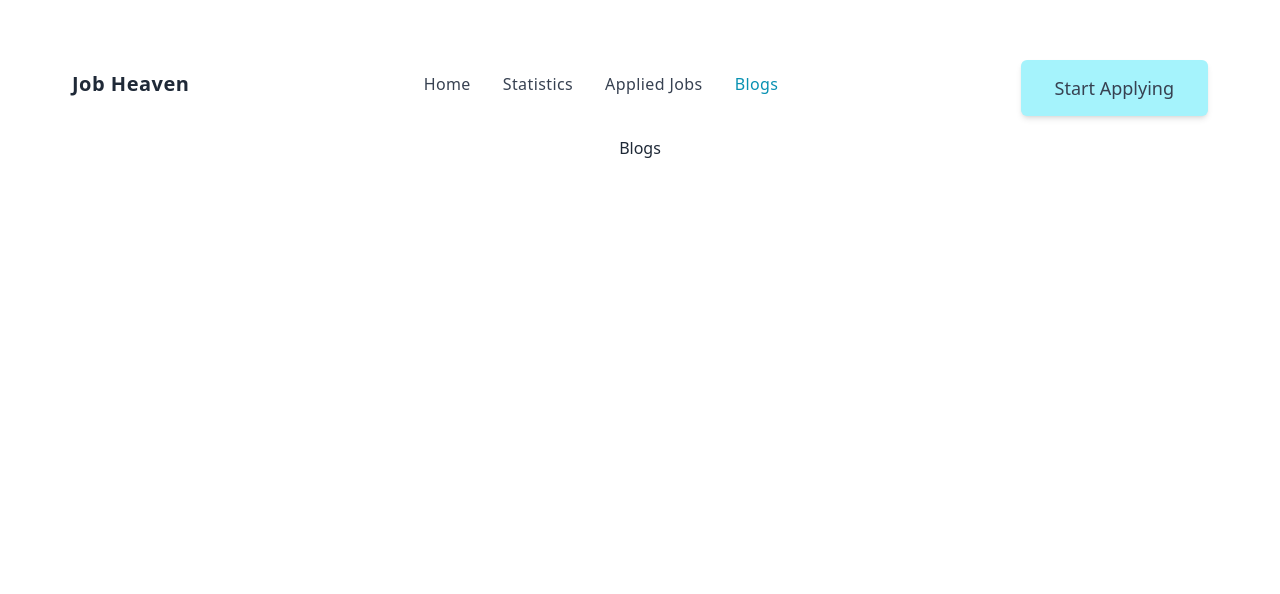
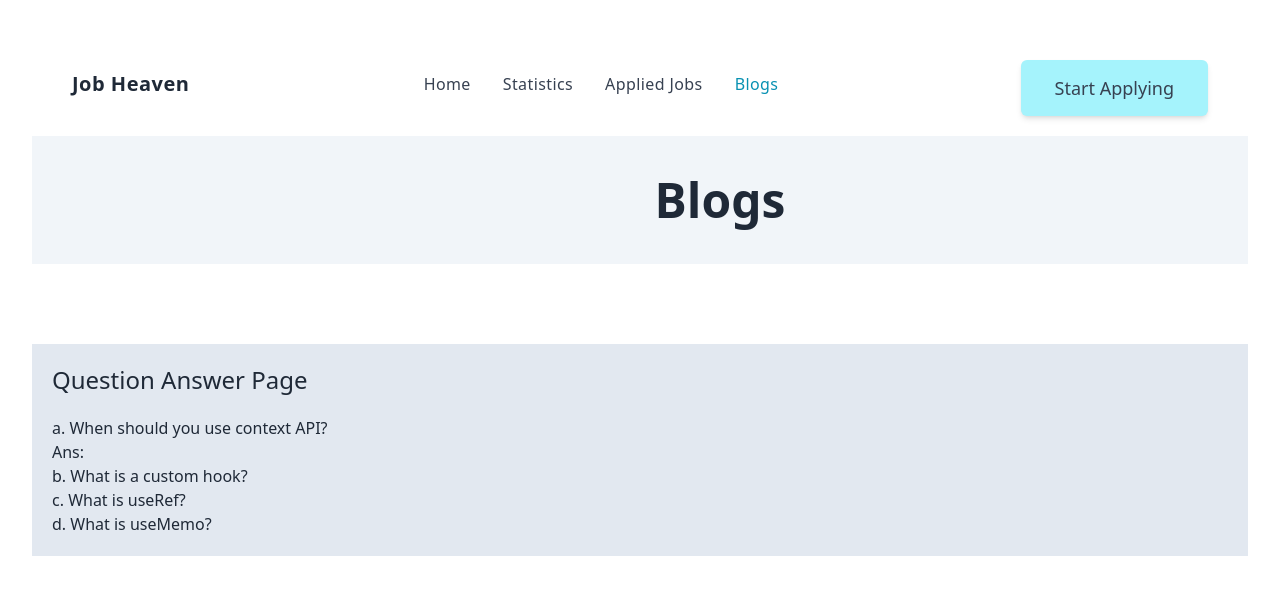
Before and after one commit to Sahrial-alam34/assignment9-job-heaven-react-router-tailwind, a React (Vite) app: page /blogs in a window 1280 px wide. Shown: the top 594 px of the page. Built offline with nearby package versions, Linux system fonts and the light colour scheme.

Commit message:
reload issue solve and blog page added

```diff
--- a/src/components/Blogs/Blogs.jsx
+++ b/src/components/Blogs/Blogs.jsx
@@ -3,7 +3,19 @@ import React from 'react';
 const Blogs = () => {
     return (
         <div>
-            <h2>Blogs</h2>
+            <div className='bg-slate-100 h-32 pl-40 items-center justify-center mb-20'>
+                <h2 className='text-5xl font-bold mt-25 text-center pt-10 '>
+                    Blogs
+                </h2>
+            </div>
+            <div className='bg-slate-200 mt-4 text-left p-5'>
+                <h2 className='text-2xl mb-5'>Question Answer Page</h2>
+                <p>a. When should you use context API?</p>
+                <p>Ans: </p>
+                <p>b. What is a custom hook?</p>
+                <p>c. What is useRef?</p>
+                <p>d. What is useMemo?</p>
+            </div>
         </div>
     );
 };
--- a/src/components/CartItem/CartItem.jsx
+++ b/src/components/CartItem/CartItem.jsx
@@ -1,4 +1,5 @@
 import React from 'react';
+import { Link } from 'react-router-dom';
 
 const CartItem = ({ jobInfo }) => {
     console.log(jobInfo);
@@ -8,18 +9,16 @@ const CartItem = ({ jobInfo }) => {
 
         <li className='flex flex-col py-6 sm:flex-row sm:justify-between bg-gray-100 gap-5 p-5'>
             <div className='flex w-full space-x-2 sm:space-x-4'>
-                <div>
-                    <div className=''>
-                        <img
-                            className='object-cover  w-[91px];
-                            h-[91px]; rounded
-                            bg-gray-100'
-                            src={picture}
-                            alt='Polaroid camera'
-                        />
-                    </div>
 
+                <div className=' rounded bg-gray-400 w-48 px-3'>
+                    <img
+                        className='object-cover mt-16'
+                        src={picture}
+                        alt='Polaroid camera'
+                    />
                 </div>
+
+
                 <div className='flex flex-col justify-between w-full pb-4'>
                     <div className='flex justify-between w-full pb-2 space-x-2'>
                         <div className='space-y-1'>
@@ -55,7 +54,10 @@ const CartItem = ({ jobInfo }) => {
                             </div>
                         </div>
                         <div className='text-right mt-10'>
-                            <button  className='btn-primary'>View Details</button>
+                            <Link to='/'>
+
+                               <button className='btn-primary'>View Details</button>
+                            </Link>
                         </div>
                     </div>
 
--- a/src/components/JobDetails/JobDetails.jsx
+++ b/src/components/JobDetails/JobDetails.jsx
@@ -98,11 +98,7 @@ const JobDetails = () => {
                 </button>
 
             </div>
-            <div className='mt-20'>
-                <a href="/" className='px-8 py-3 font-semibold rounded bg-cyan-200 text-gray-900'>
-                    Back to homepage
-                </a>
-            </div>
+
 
 
 
--- a/src/loaders/getCartData.js
+++ b/src/loaders/getCartData.js
@@ -2,7 +2,7 @@ import { getStoredCart } from "../components/utilities/fakebd";
 
 
 export const cartData = async () => {
-    const productData = await fetch('features.json');
+    const productData = await fetch('/features.json');
     const products = await productData.json();
     let cart = [];
     const savedCart = getStoredCart();
--- a/src/main.jsx
+++ b/src/main.jsx
@@ -20,19 +20,19 @@ const router = createBrowserRouter([
   {
     path: "/",
     element: <Roots></Roots>,
-    errorElement: <ErrorPage />,
+    // errorElement: <ErrorPage />,
 
     children:[
       {
         path: '/',
         element:<Home></Home>,
-        loader:()=>fetch('features.json'),
+        loader:()=>fetch('/features.json'),
 
       },
       {
         path: 'jobDetails/:jobId',
         element: <JobDetails></JobDetails>,
-        loader:()=>fetch('features.json'),
+        loader:()=>fetch('/features.json'),
 
 
 
```
